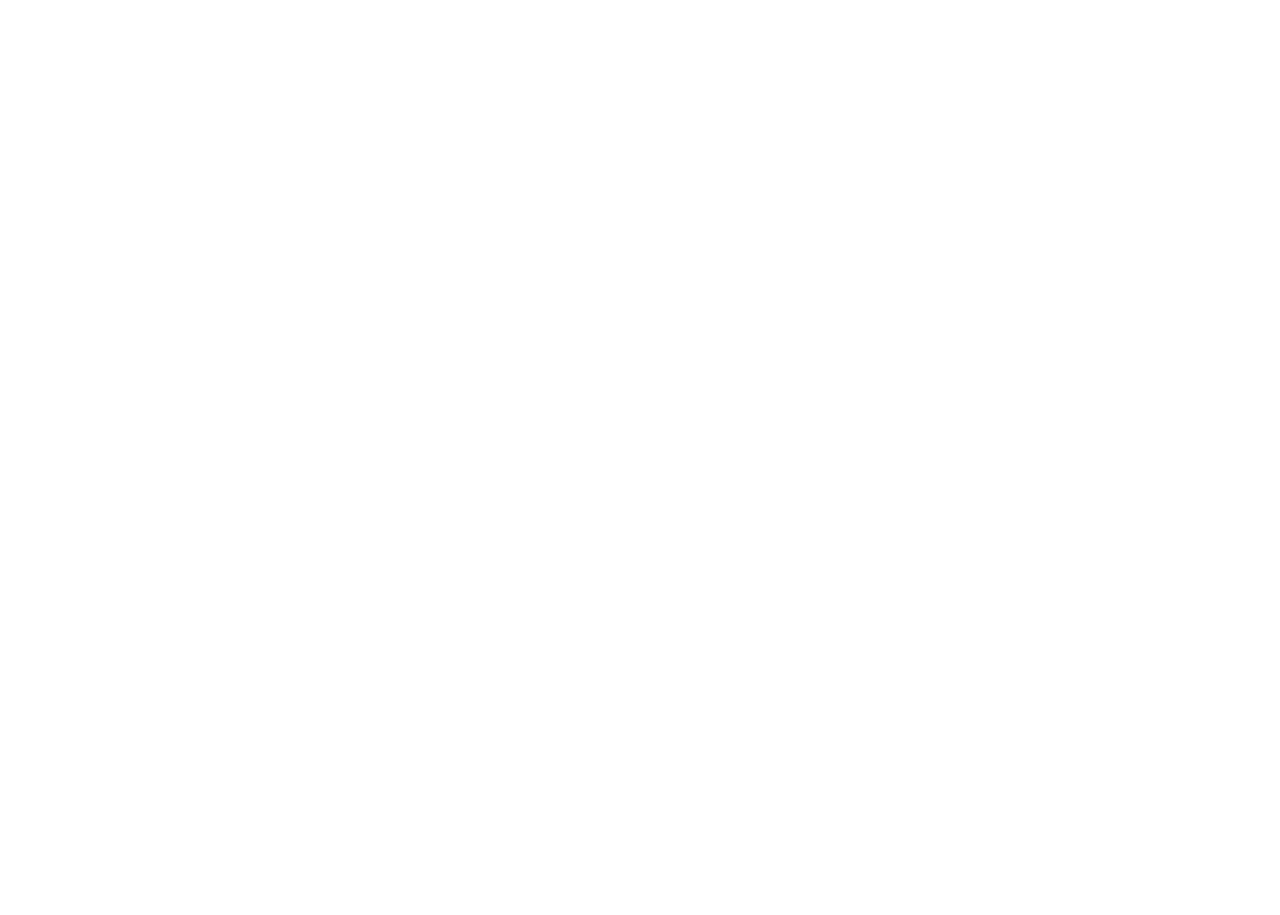
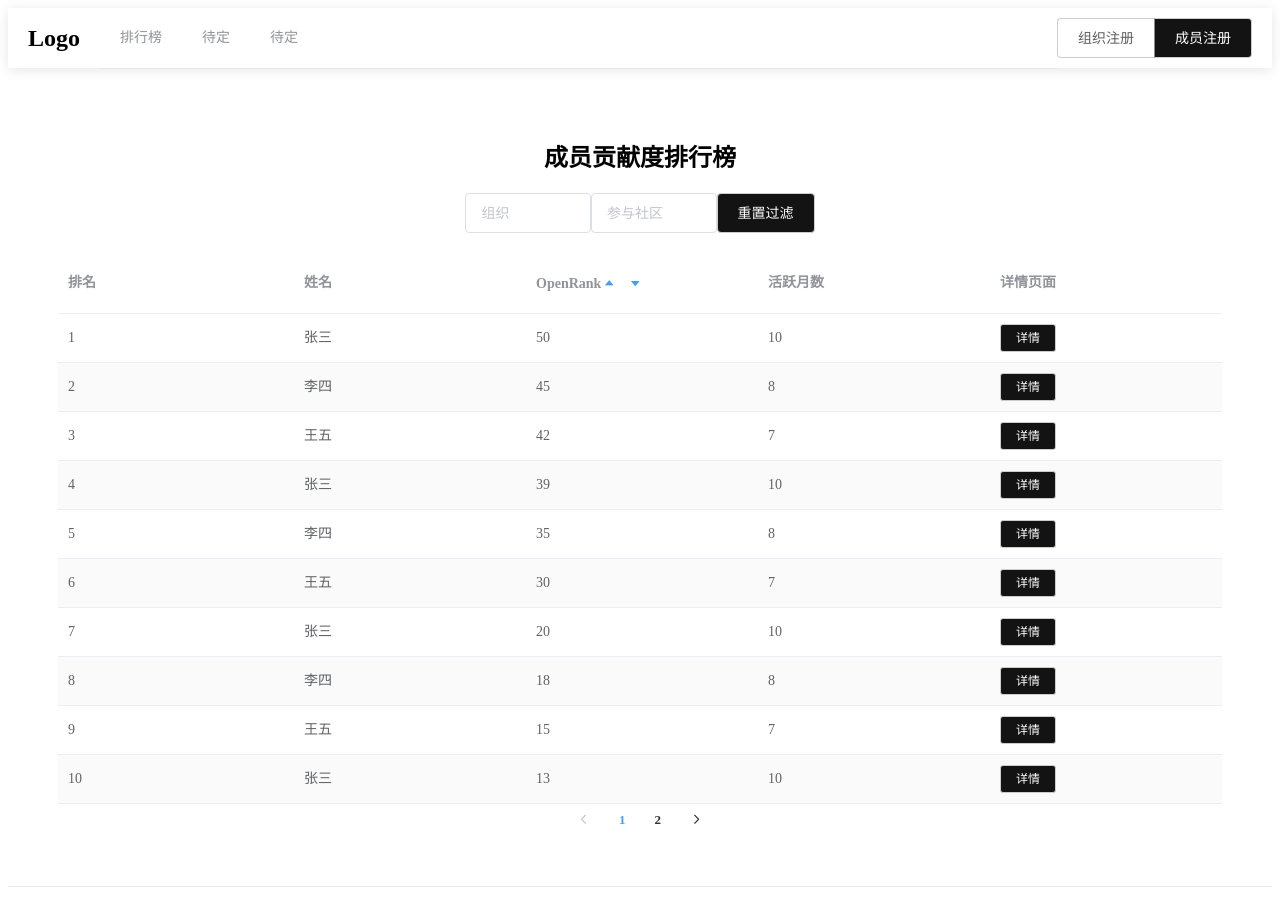
Before and after one commit to X-lab2017/open-talent, a Vue app in the folder frontend/: page /rank-list in a window 1280 px wide. Shown: the top 915 px of the page. Before the commit the page ends 800 px from the top, so only its background shows below. Built offline with nearby package versions, Linux system fonts and the light colour scheme.

Commit message:
rank-page-frontend & deploy-test
Signed-off-by: HdxL0V3 <1191845623@qq.com>

```diff
--- a/frontend/src/router/index.js
+++ b/frontend/src/router/index.js
@@ -2,7 +2,8 @@
 import VueRouter from 'vue-router'
 import HomeView from '../views/HomeView.vue'
 import OrgRegister from '@/views/OrgRegister.vue'
-import MemberRegister from "@/views/MemberRegister.vue";
+import MemberRegister from "@/views/MemberRegister.vue"
+import RankList from '@/views/RankList.vue'
 
 Vue.use(VueRouter)
 
@@ -29,7 +30,12 @@
     path: '/member-register',
     name: 'MemberRegister',
     component: MemberRegister
-  }
+  },
+  {
+    path: '/rank-list',
+    name: 'RankList',
+    component: RankList,
+  },
 ]
 
 const router = new VueRouter({
--- a/frontend/src/views/OrgRegister.vue
+++ b/frontend/src/views/OrgRegister.vue
@@ -3,7 +3,7 @@
     <el-header>
       <div class="logo">Logo</div>
       <el-menu mode="horizontal">
-        <el-menu-item>排行榜</el-menu-item>
+        <el-menu-item @click="goToRankList">排行榜</el-menu-item>
         <el-menu-item>待定</el-menu-item>
         <el-menu-item>待定</el-menu-item>
       </el-menu>
@@ -142,6 +142,9 @@
     };
   },
   methods: {
+    goToRankList() {
+      this.$router.push({ name: "RankList" }); // 确保路由名称为 RankList
+    },
     submitForm() {
       // axios.post('/api/org/register', this.form)
       // this.$http.post('http://localhost:8081/org/register', this.form)
@@ -165,7 +168,7 @@
 .org-register {
   display: flex;
   flex-direction: column;
-  height: 100vh;
+  /* height: 100vh; */
 }
 
 .el-header {
--- /dev/null
+++ b/frontend/src/views/RankList.vue
@@ -0,0 +1,354 @@
+<template>
+  <div class="rank-list">
+    <!-- Header -->
+    <el-header>
+      <div class="logo">Logo</div>
+      <el-menu mode="horizontal">
+        <el-menu-item @click="goToRankList">排行榜</el-menu-item>
+        <el-menu-item>待定</el-menu-item>
+        <el-menu-item>待定</el-menu-item>
+      </el-menu>
+      <el-button-group>
+        <el-button type="primary" plain>组织注册</el-button>
+        <el-button type="primary">成员注册</el-button>
+      </el-button-group>
+    </el-header>
+
+    <!-- Main Content -->
+    <el-main>
+      <h2 class="title">成员贡献度排行榜</h2>
+      <div class="filters">
+        <el-input
+          v-model="orgFilter"
+          placeholder="组织"
+          class="filter-input"
+          clearable
+        ></el-input>
+        <el-input
+          v-model="communityFilter"
+          placeholder="参与社区"
+          class="filter-input"
+          clearable
+        ></el-input>
+        <el-button type="primary" @click="resetFilters">重置过滤</el-button>
+      </div>
+      <el-table
+        :data="paginatedMembers"
+        style="width: 100%"
+        stripe
+        size="medium"
+      >
+        <el-table-column prop="rank" label="排名"></el-table-column>
+        <el-table-column prop="name" label="姓名"></el-table-column>
+        <el-table-column label="OpenRank">
+          <template slot="header">
+            <span>OpenRank</span>
+            <el-button
+              type="text"
+              icon="el-icon-caret-top"
+              @click="setSortOrder('asc')"
+              :class="{ active: sortOrder === 'asc' }"
+            ></el-button>
+            <el-button
+              type="text"
+              icon="el-icon-caret-bottom"
+              @click="setSortOrder('desc')"
+              :class="{ active: sortOrder === 'desc' }"
+            ></el-button>
+          </template>
+          <template slot-scope="scope">
+            {{ scope.row.openRank }}
+          </template>
+        </el-table-column>
+        <el-table-column prop="activeMonths" label="活跃月数"></el-table-column>
+        <el-table-column label="详情页面">
+          <template slot-scope="scope">
+            <el-button
+              type="primary"
+              size="mini"
+              @click="goToDetail(scope.row)"
+            >
+              详情
+            </el-button>
+          </template>
+        </el-table-column>
+      </el-table>
+
+      <!-- Pagination -->
+      <div class="pagination-container">
+        <el-pagination
+          @current-change="handleCurrentChange"
+          :current-page="currentPage"
+          :page-size="pageSize"
+          layout="prev, pager, next"
+          :total="filteredMembers.length"
+        >
+        </el-pagination>
+      </div>
+    </el-main>
+
+    <!-- Footer -->
+    <el-footer>
+      <div class="footer-content">
+        <img src="/images/lab-logo.png" alt="Xlab Logo" class="footer-logo" />
+        <p>官方支持</p>
+        <p>Copyright © 2024 X-lab</p>
+      </div>
+    </el-footer>
+  </div>
+</template>
+
+  <script>
+export default {
+  name: "MemberContributionRank",
+  data() {
+    return {
+      members: [
+        {
+          rank: 1,
+          name: "张三",
+          openRank: 50,
+          activeMonths: 10,
+          organization: "组织A",
+          community: "社区X",
+        },
+        {
+          rank: 2,
+          name: "李四",
+          openRank: 45,
+          activeMonths: 8,
+          organization: "组织B",
+          community: "社区Y",
+        },
+        {
+          rank: 3,
+          name: "王五",
+          openRank: 42,
+          activeMonths: 7,
+          organization: "组织A",
+          community: "社区X",
+        },
+        {
+          rank: 4,
+          name: "张三",
+          openRank: 39,
+          activeMonths: 10,
+          organization: "组织A",
+          community: "社区X",
+        },
+        {
+          rank: 5,
+          name: "李四",
+          openRank: 35,
+          activeMonths: 8,
+          organization: "组织B",
+          community: "社区Y",
+        },
+        {
+          rank: 6,
+          name: "王五",
+          openRank: 30,
+          activeMonths: 7,
+          organization: "组织A",
+          community: "社区X",
+        },
+        {
+          rank: 7,
+          name: "张三",
+          openRank: 20,
+          activeMonths: 10,
+          organization: "组织A",
+          community: "社区X",
+        },
+        {
+          rank: 8,
+          name: "李四",
+          openRank: 18,
+          activeMonths: 8,
+          organization: "组织B",
+          community: "社区Y",
+        },
+        {
+          rank: 9,
+          name: "王五",
+          openRank: 15,
+          activeMonths: 7,
+          organization: "组织A",
+          community: "社区X",
+        },
+        {
+          rank: 10,
+          name: "张三",
+          openRank: 13,
+          activeMonths: 10,
+          organization: "组织A",
+          community: "社区X",
+        },
+        {
+          rank: 11,
+          name: "李四",
+          openRank: 11,
+          activeMonths: 8,
+          organization: "组织B",
+          community: "社区Y",
+        },
+        {
+          rank: 12,
+          name: "王五",
+          openRank: 10,
+          activeMonths: 7,
+          organization: "组织A",
+          community: "社区X",
+        },
+        // 更多成员数据...
+      ],
+      orgFilter: "",
+      communityFilter: "",
+      currentPage: 1,
+      pageSize: 10,
+      sortOrder: "desc", // 默认降序
+    };
+  },
+  computed: {
+    filteredMembers() {
+      let filtered = this.members.filter((member) => {
+        const orgMatch = member.organization
+          .toLowerCase()
+          .includes(this.orgFilter.toLowerCase());
+        const communityMatch = member.community
+          .toLowerCase()
+          .includes(this.communityFilter.toLowerCase());
+        return orgMatch && communityMatch;
+      });
+
+      // 排序
+      if (this.sortOrder === "asc") {
+        filtered.sort((a, b) => a.openRank - b.openRank);
+      } else if (this.sortOrder === "desc") {
+        filtered.sort((a, b) => b.openRank - a.openRank);
+      }
+
+      return filtered;
+    },
+    paginatedMembers() {
+      const startIndex = (this.currentPage - 1) * this.pageSize;
+      const endIndex = startIndex + this.pageSize;
+      return this.filteredMembers.slice(startIndex, endIndex);
+    },
+  },
+  methods: {
+    goToRankList() {
+      // 检查当前路径是否与目标路径相同
+      if (this.$route.name !== "RankList") {
+        this.$router.push({ name: "RankList" });
+      } else {
+        // 如果已经在 RankList 页面，刷新
+        this.$router.go(0);
+      }
+    },
+    goToDetail(member) {
+      // 假设使用 Vue Router 进行导航
+      // 根据实际路由调整路径
+      this.$router.push({ name: "MemberDetail", params: { id: member.rank } });
+    },
+    handleCurrentChange(page) {
+      this.currentPage = page;
+    },
+    setSortOrder(order) {
+      this.sortOrder = order;
+    },
+    resetFilters() {
+      this.orgFilter = "";
+      this.communityFilter = "";
+    },
+  },
+};
+</script>
+
+  <style scoped>
+.rank-list {
+  display: flex;
+  flex-direction: column;
+  /* height: 100vh; */
+}
+
+.el-header {
+  background: #fff;
+  display: flex;
+  justify-content: space-between;
+  align-items: center;
+  padding: 20px;
+  box-shadow: 0 2px 12px 0 rgba(0, 0, 0, 0.1);
+}
+
+.logo {
+  font-size: 24px;
+  font-weight: bold;
+}
+
+.el-menu {
+  flex: 1;
+  margin-left: 20px;
+}
+
+.el-main {
+  flex: 1;
+  padding: 50px;
+  display: flex;
+  flex-direction: column;
+  align-items: center; /* 使内容居中 */
+  width: 100%; /* 确保主内容占满宽度 */
+}
+
+.filters {
+  display: flex;
+  justify-content: center; /* 使过滤按钮居中 */
+  width: 30%; /* 确保过滤器占满宽度 */
+  margin-bottom: 20px; /* 添加一些底部间距 */
+}
+
+.el-footer {
+  text-align: center;
+  padding: 30px 0;
+  background: #fff;
+  border-top: 1px solid #eaeaea;
+}
+
+.footer-content {
+  display: flex;
+  flex-direction: column;
+  align-items: center;
+}
+
+.footer-logo {
+  width: 50px;
+  height: 50px;
+  margin-bottom: 10px;
+}
+
+.el-button--primary {
+  color: #fff;
+  background-color: #131313;
+  border-color: #cdcdcd;
+}
+
+.el-button--primary:focus,
+.el-button--primary:hover {
+  background: #e8e8e8;
+  border-color: #131313;
+  color: #131313;
+}
+
+.el-button--primary.is-plain {
+  color: #5f5f5f;
+  background: #fff;
+  border-color: #cdcdcd;
+}
+
+.el-button--primary.is-plain:focus,
+.el-button--primary.is-plain:hover {
+  background: #131313;
+  border-color: #131313;
+  color: #fff;
+}
+</style>
--- a/frontend/vue.config.js
+++ b/frontend/vue.config.js
@@ -6,6 +6,7 @@
     proxy: {
       '/api': {
         target: 'http://localhost:8081',
+        // target: 'http://47.116.118.218:8081',
         changeOrigin: true,
         pathRewrite: {
           '^/api': '',
```
Also changed, not shown: 1 other file (tests, documents, lock files or other folders).
